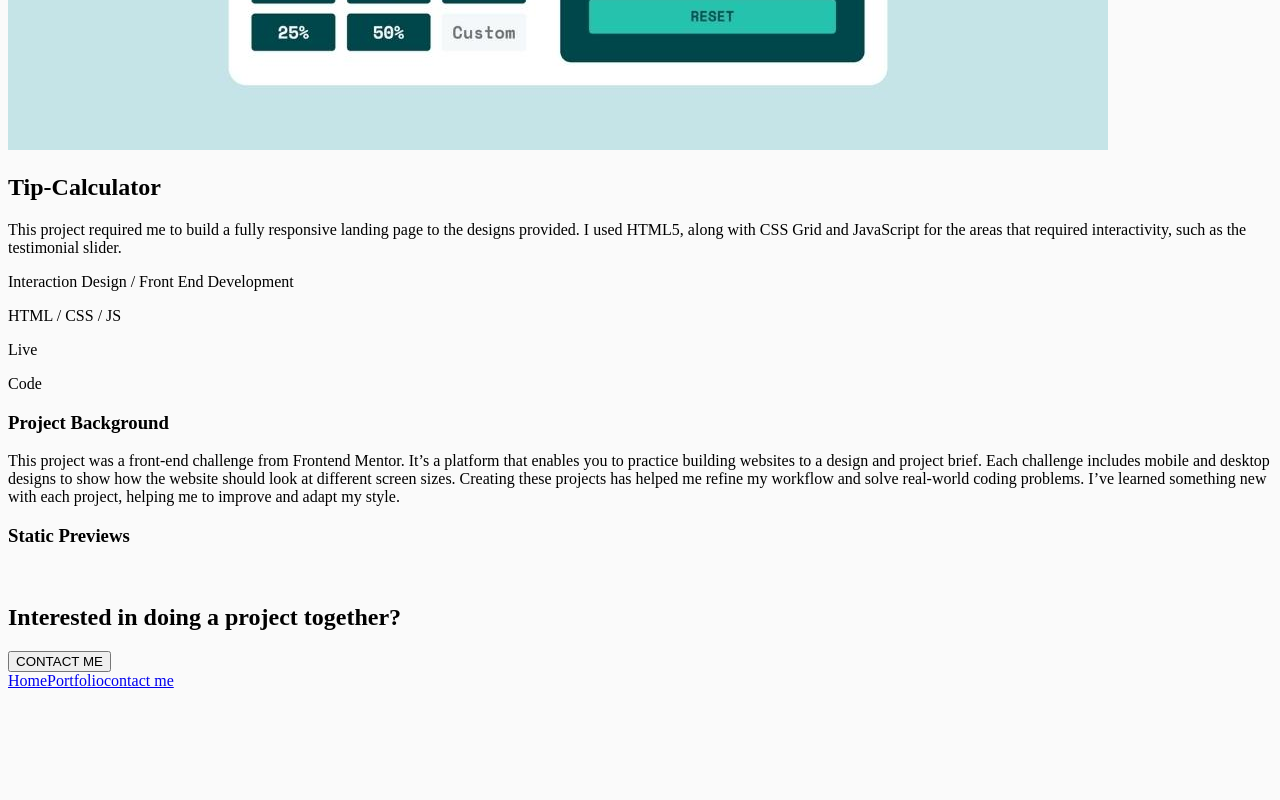
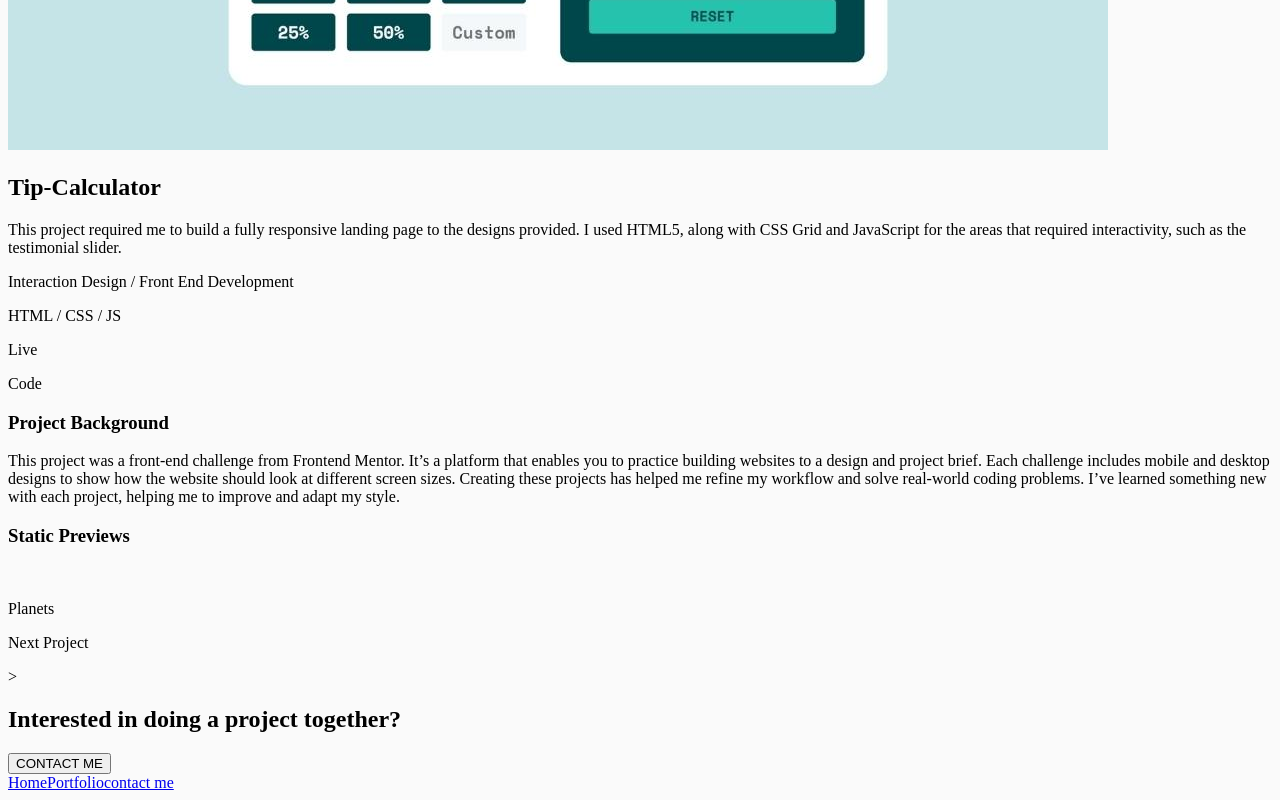
Before and after one commit to Glebkas/portfolio, a React (Create React App) app: page /portfolio/1 in a window 1280 px wide. Shown: the part 394-1194 px from the top of the page. Before the commit the page ends 1092 px from the top, so only its background shows below. Built offline with nearby package versions, Linux system fonts and the light colour scheme.

Commit message:
Update Project.js

```diff
--- a/src/pages/Project.js
+++ b/src/pages/Project.js
@@ -1,14 +1,28 @@
-import React, { useEffect } from 'react';
+import React, { useEffect, useState } from 'react';
 import { useParams } from 'react-router-dom';
 import data from '../utils/data';
 import Contact from '../components/Contact';
 
-function Project() {
+function Project({ scrollToTop, navigateToProject }) {
     const { id } = useParams();
-    const [project, setProject] = React.useState(null);
+    const [project, setProject] = useState(null);
+    const [prevProject, setPrevProject] = useState(null);
+    const [nextProject, setNextProject] = useState(null);
+
+    const handleNextProjectbuttonClick = () => {
+        navigateToProject(`/portfolio/${parseInt(id) + 1}`);
+        scrollToTop();
+    };
+
+    const handlePrevProjectbuttonClick = () => {
+        navigateToProject(`/portfolio/${parseInt(id) - 1}`);
+        scrollToTop();
+    };
 
     useEffect(() => {
         setProject(data.projects[id - 1]);
+        setNextProject(data.projects[id]);
+        setPrevProject(data.projects[id - 2]);
     }, [id]);
 
     return (
@@ -20,7 +34,8 @@ function Project() {
                         alt='project '
                         className='project__image'
                     />
-                    <section className='project__overview'>
+                    <section className='project__detailes'>
+                        <div className='project__overview'>
                             <div className='project__overview-general'>
                                 <h2 className='project__overview-title'>
                                     {project.title}
@@ -53,7 +68,8 @@ function Project() {
                                     </p>
                                 </div>
                             </div>
-
+                        </div>
+                        <div className='project__detailed-description'>
                             <div className='project__background'>
                                 <h3 className='project__background-title'>
                                     Project Background
@@ -62,18 +78,54 @@ function Project() {
                                     {project.project_background}
                                 </p>
                             </div>
-                    </section>
-
-                    <section className='static-previews'>
+                            <div className='static-previews'>
                                 <h3 className='static-previews__title'>
                                     Static Previews
                                 </h3>
                                 <img></img>
                                 <img></img>
+                            </div>
+                        </div>
                     </section>
                 </>
             )}
-            <Contact></Contact>
+            <section className='project__navigator'>
+                <div className='project__navigator-button'>
+                    {prevProject && (
+                        <>
+                            <span
+                                onClick={handlePrevProjectbuttonClick}
+                                className='project__navigator-button-symbol'
+                            >{`<`}</span>
+                            <div className='project__navigator-button-text-container' onClick={handlePrevProjectbuttonClick}>
+                                <p className='project__navigator-button-title'>
+                                    {prevProject.title}
+                                </p>
+                                <p className='project__navigator-button-description'>
+                                    Previous Project
+                                </p>
+                            </div>
+                        </>
+                    )}
+                </div>
+
+                <div className='project__navigator-button project__navigator-button_type_next'>
+                    {nextProject && (
+                        <>
+                            <div className='project__navigator-button-text-container' onClick={handleNextProjectbuttonClick}>
+                                <p className='project__navigator-button-title'>
+                                    {nextProject.title}
+                                </p>
+                                <p className='project__navigator-button-description'>
+                                    Next Project
+                                </p>
+                            </div>
+                            <span onClick={handleNextProjectbuttonClick} className='project__navigator-button-symbol project__navigator-button-symbol_type_right'>{`>`}</span>
+                        </>
+                    )}
+                </div>
+            </section>
+            <Contact scrollToTop={scrollToTop}></Contact>
         </div>
     );
 }
```
Lines whose indentation alone changed are shown as unchanged.
